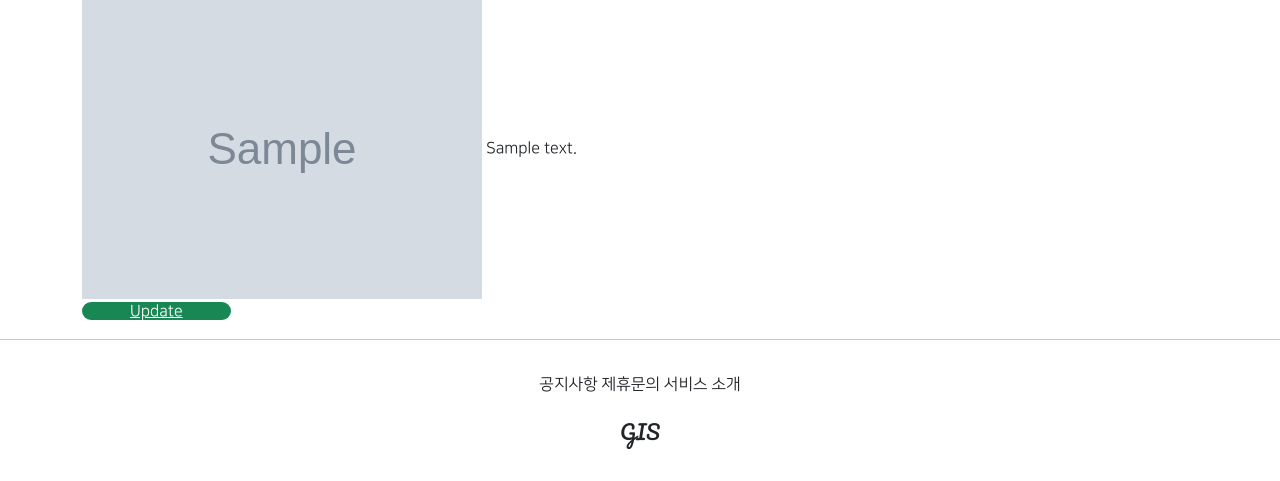
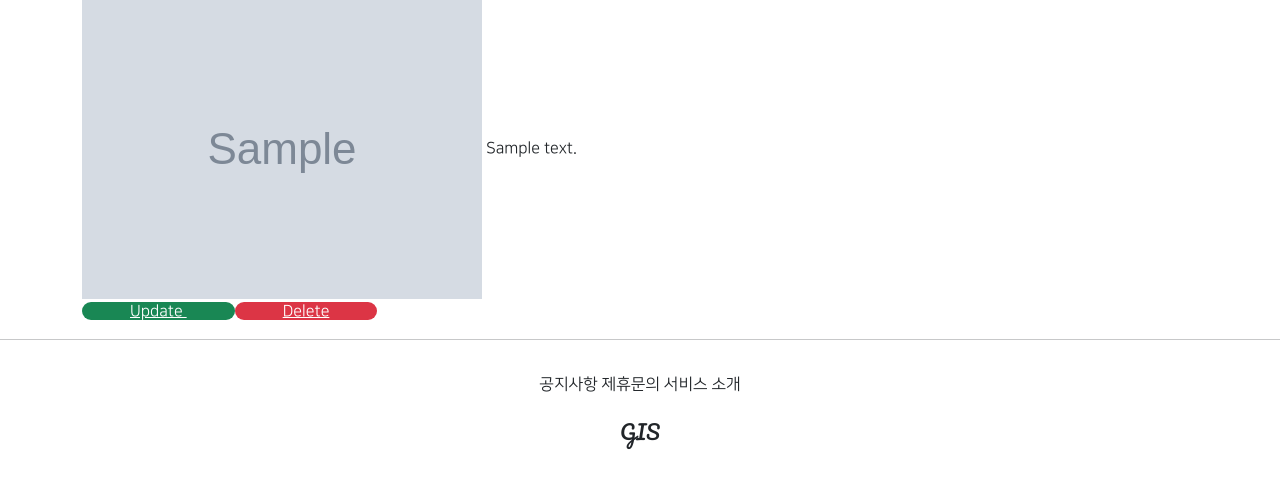
Before and after one commit to Jeongp4939/JH, a Django app: page /articles/detail/1 in a window 1280 px wide. Shown: the part 319-800 px from the top of the page. Run offline with Django 3.2, Linux system fonts and the light colour scheme; tables that the repository leaves empty hold one stand-in row (values such as "Sample post"); grey boxes marked "Sample" are stand-in pictures; parts of the project's set-up code (start-up, migrations or seed data) failed here and were passed over; some libraries are stand-ins or nearby versions.

Commit message:
08/04 commit 2

```diff
--- a/articleapp/templates/articleapp/detail.html
+++ b/articleapp/templates/articleapp/detail.html
@@ -20,6 +20,10 @@
                     class="btn-upload btn-success rounded-pill px-5">
                     Update
                 </a>
+                <a href="{% url 'articleapp:delete' pk=target_article.pk %}"
+                        class="btn-upload btn-danger rounded-pill px-5">
+                    Delete
+                </a>
             </div>
         </div>
 
--- a/articleapp/urls.py
+++ b/articleapp/urls.py
@@ -1,7 +1,7 @@
 from django.urls import path
 from django.views.generic import TemplateView
 
-from articleapp.views import ArticleCreationView, ArticleDetailView, ArticleUpdateView
+from articleapp.views import ArticleCreationView, ArticleDetailView, ArticleUpdateView, ArticleDeleteView
 
 app_name = 'articleapp'
 
@@ -12,4 +12,5 @@ urlpatterns = [
     path('create/', ArticleCreationView.as_view(), name='create'),
     path('detail/<int:pk>', ArticleDetailView.as_view(), name='detail'),
     path('update/<int:pk>', ArticleUpdateView.as_view(), name='update'),
+    path('delete/<int:pk>', ArticleDeleteView.as_view(), name='delete'),
 ]
--- a/articleapp/views.py
+++ b/articleapp/views.py
@@ -2,7 +2,7 @@ from django.shortcuts import render
 
 # Create your views here.
 from django.urls import reverse_lazy, reverse
-from django.views.generic import CreateView, DetailView, UpdateView
+from django.views.generic import CreateView, DetailView, UpdateView, DeleteView
 
 from articleapp.forms import ArticleCreationForm
 from articleapp.models import Article
@@ -29,6 +29,13 @@ class ArticleUpdateView(UpdateView):
     model = Article
     form_class = ArticleCreationForm
     context_object_name = 'target_article'
+    template_name = 'articleapp/update.html'
 
     def get_success_url(self):
         return reverse('articleapp:detail', kwargs={'pk': self.object.pk})
+
+class ArticleDeleteView(DeleteView):
+    model = Article
+    context_object_name = 'target_article'
+    success_url = reverse_lazy('articleapp:list')
+    template_name = 'articleapp/delete.html'
```
Also changed, not shown: articleapp/templates/articleapp/delete.html (added, +23 -0 lines).
